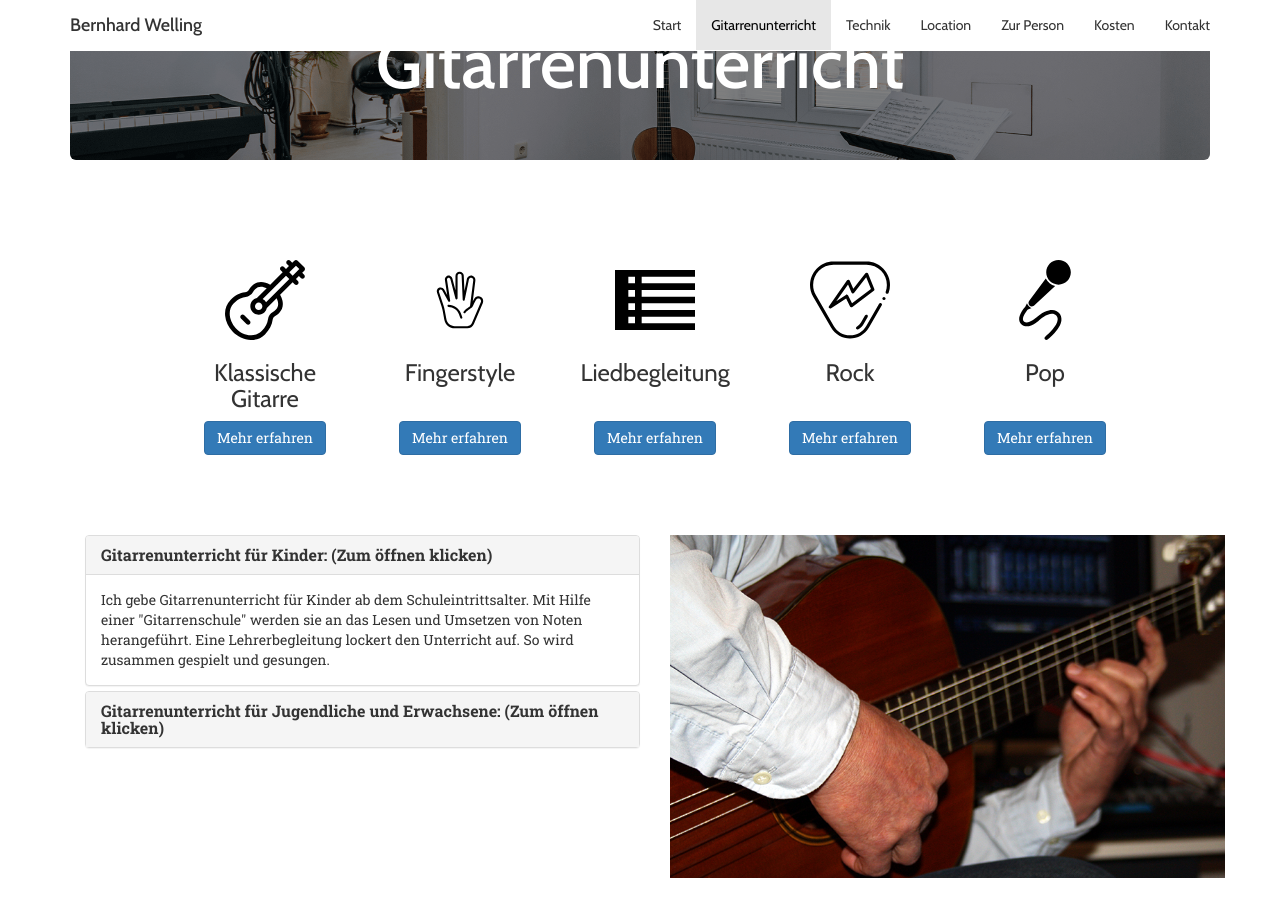
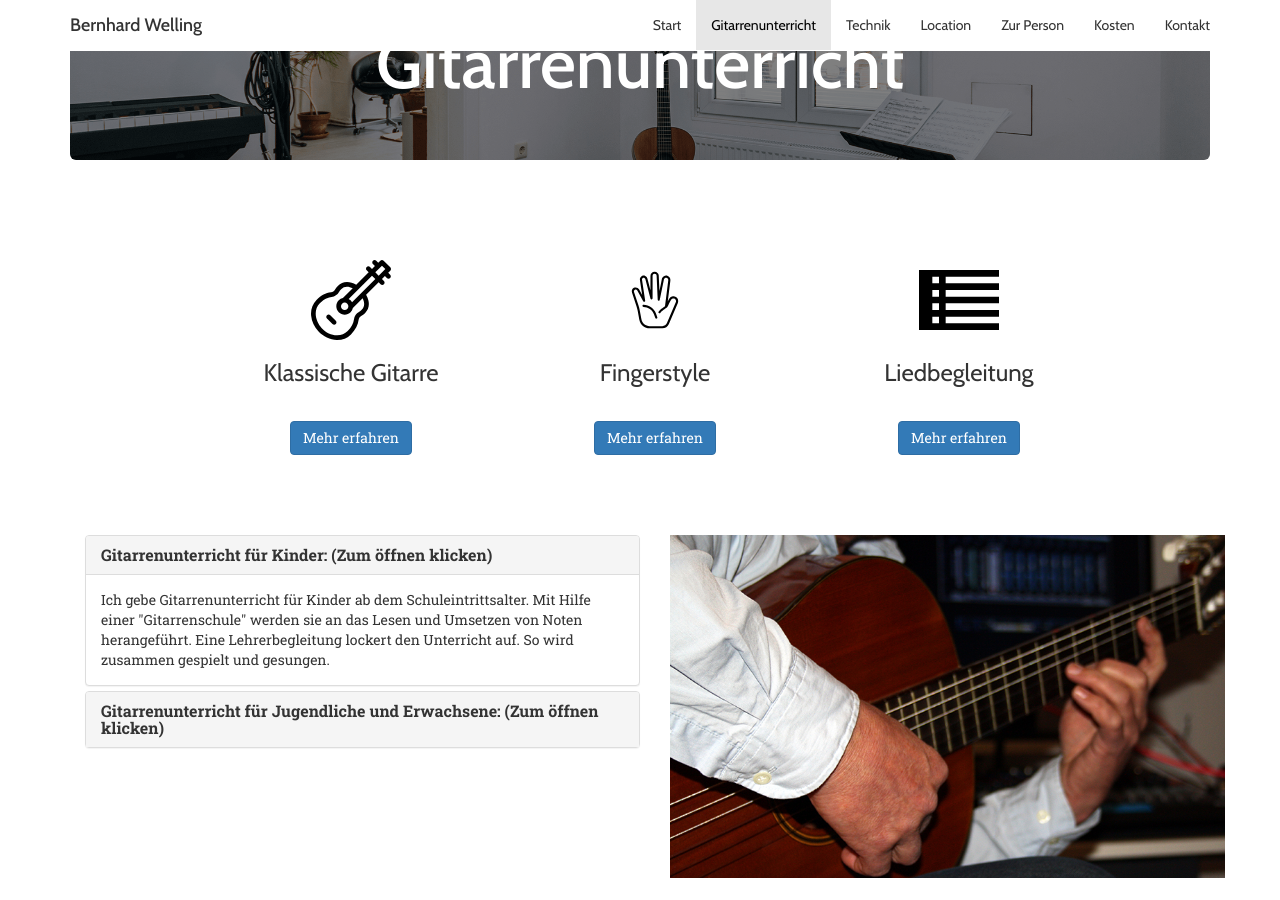
Before and after one commit to Maxomann/Gitarrenunterrichtineimsbuettel, a Jekyll site: the page built from index.html, in a window 1280 px wide and 900 px high, scrolled down 1424 px. Built offline with Jekyll 4.4.1, drawn with Linux system fonts in a browser that asks for light colours; nearby versions of some CDN libraries; comment, search, counter and statistics services are not loaded.

Commit message:
progress

```diff
--- a/_includes/gitarrenunterricht.html
+++ b/_includes/gitarrenunterricht.html
@@ -6,22 +6,22 @@
 
 <div class="container">
     <div class="row center-text unterricht-schwerpunkte">
-        <div class="col-md-2 col-md-offset-1">
+        <div class="col-md-4">
             <img class="previewIcon" src="assets/images/schwerpunkte/spanish-guitar.svg">
             <div><h3>Klassische Gitarre</h3></div>
-            <a tabindex="0" class="btn btn-primary" role="button" data-toggle="popover" data-trigger="focus" title="Klassische Gitarre" data-content="Lorem ipsum dolor sit amet, consetetur sadipscing elitr, sed diam nonumy eirmod tempor invidunt ut">Mehr erfahren</a>
+            <a tabindex="0" class="btn btn-primary" role="button" data-toggle="popover" data-trigger="focus" title="Klassische Gitarre" data-content='Der Begriff "klassische Gitarre" bezieht sich auf die Art des Instrumentes, seine Haltung und Spielweise, sowie das Repertoire. Es können Stücke aus den Musikepochen von Renaissance bis zur Moderne erlernt werden. Notenkentnisse sind von Vorteil aber kein Muss, da viele Stücke auch als Tabulatur (Griffschrift) angeboten werden. Auch Anfänger könnnen mit einfachen Stücken beginnen. Die Tonbildung spielt bei der Konzertgitarre und speziell beim Spiel klassischer Literatur eine große Rolle.'>Mehr erfahren</a>
         </div>
-        <div class="col-md-2">
+        <div class="col-md-4">
             <img class="previewIcon" src="assets/images/schwerpunkte/hand.svg">
             <div><h3>Fingerstyle</h3></div>
-            <a tabindex="0" class="btn btn-primary" role="button" data-toggle="popover" data-trigger="focus" title="Fingerstyle" data-content="Lorem ipsum dolor sit amet, consetetur sadipscing elitr, sed diam nonumy eirmod tempor invidunt ut">Mehr erfahren</a>
+            <a tabindex="0" class="btn btn-primary" role="button" data-toggle="popover" data-trigger="focus" title="Fingerstyle" data-content='Fingerstyle spielweise kann sowohl auf einer Westerngitarre (akustisches Instrument mit Stahlsaiten), als auch auf einer Konzertgitarre umgesetzt werden. Eigentlich ist das Spiel der klassischen Gitarre auch "Fingerstyle", aber der Begriff hat sich im Zusammenhang mit dem Spiel aktueller Stilrichtungen etabliert. Häufig werden aktuelle Songs auf dem Instrument umgesetzt, indem Melodie und Begleitung in einem Arrangement verschmelzen.'>Mehr erfahren</a>
         </div>
-        <div class="col-md-2">
+        <div class="col-md-4">
             <img class="previewIcon" src="assets/images/schwerpunkte/song.svg">
             <div><h3>Liedbegleitung</h3></div>
-            <a tabindex="0" class="btn btn-primary" role="button" data-toggle="popover" data-trigger="focus" title="Liedbegleitung" data-content="Lorem ipsum dolor sit amet, consetetur sadipscing elitr, sed diam nonumy eirmod tempor invidunt ut">Mehr erfahren</a>
+            <a tabindex="0" class="btn btn-primary" role="button" data-toggle="popover" data-trigger="focus" title="Liedbegleitung" data-content='Der Weg zum schnellsten Erfolgserlebnis führt über die Liedbegleitung. Schon mit zwei Akkorgriffen lassen sich einfache Lieder begleiten. Bestandteil des Unterrichts sind Schlag- und Zupftechniken. Speziell das Fingerpicking, bei dem der Daumen der rechten Hand einen kontinuierlichen Wechselbass spielt, ist eine klang- und wirkungsvolle Möglichkeit Lieder zu Begleiten. Parallel erlernt der Schüler Rhythmen zu lesen und zu spielen. Wie die Bezeichnung "Liedbegleitung" impliziert, wird sie eine runde Sache, wenn man zum Spiel singt. Da ich 8 Semester Gesangsunterricht studiert habe, kann ich hier - wenn nötig - weiterhelfen. Natütlich kann auch ein weiteres Melodieinstrument die Melodie übernehmen, oder der Gitarrenschüler die Audioversion eines Liedes begleiten.'>Mehr erfahren</a>
         </div>
-        <div class="col-md-2">
+        <!-- <div class="col-md-2">
             <img class="previewIcon" src="assets/images/schwerpunkte/rock.svg">
             <div><h3>Rock</h3></div>
             <a tabindex="0" class="btn btn-primary" role="button" data-toggle="popover" data-trigger="focus" title="Rock" data-content="Lorem ipsum dolor sit amet, consetetur sadipscing elitr, sed diam nonumy eirmod tempor invidunt ut">Mehr erfahren</a>
@@ -30,7 +30,7 @@
             <img class="previewIcon" src="assets/images/schwerpunkte/microphone-with-wire.svg">
             <div><h3>Pop</h3></div>
             <a tabindex="0" class="btn btn-primary" role="button" data-toggle="popover" data-trigger="focus" title="Pop" data-content="Lorem ipsum dolor sit amet, consetetur sadipscing elitr, sed diam nonumy eirmod tempor invidunt ut">Mehr erfahren</a>
-        </div>
+        </div> -->
     </div>
 
     <br>
--- a/css/style.css
+++ b/css/style.css
@@ -317,6 +317,10 @@
     visibility: hidden;
 }
 
+.unterricht-schwerpunkte {
+    margin-left: 10%;
+    margin-right: 10%;
+}
 .unterricht-schwerpunkte h3 {
     height: auto;
 }
```
Also changed, not shown: impressum.html (line endings or trailing spaces).
